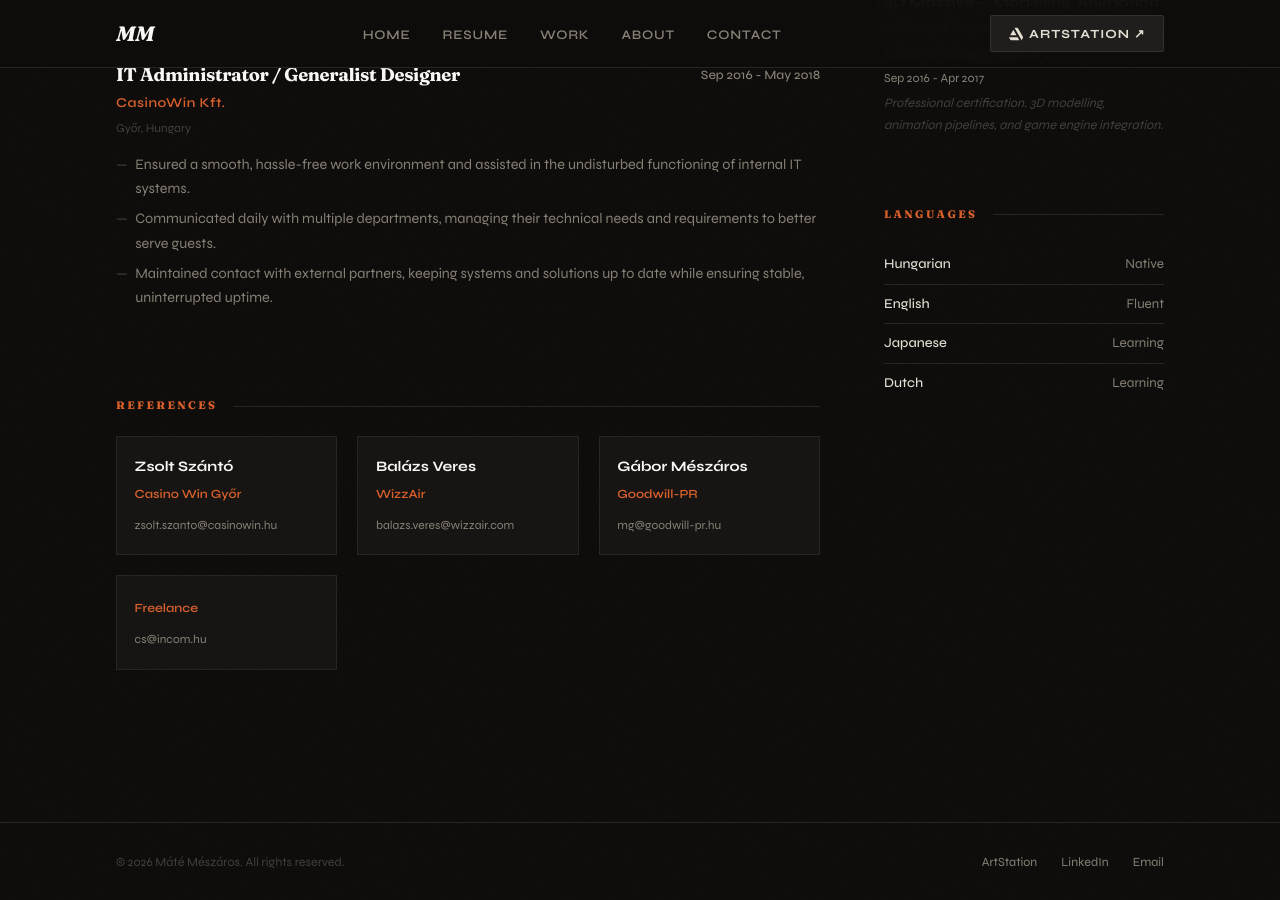
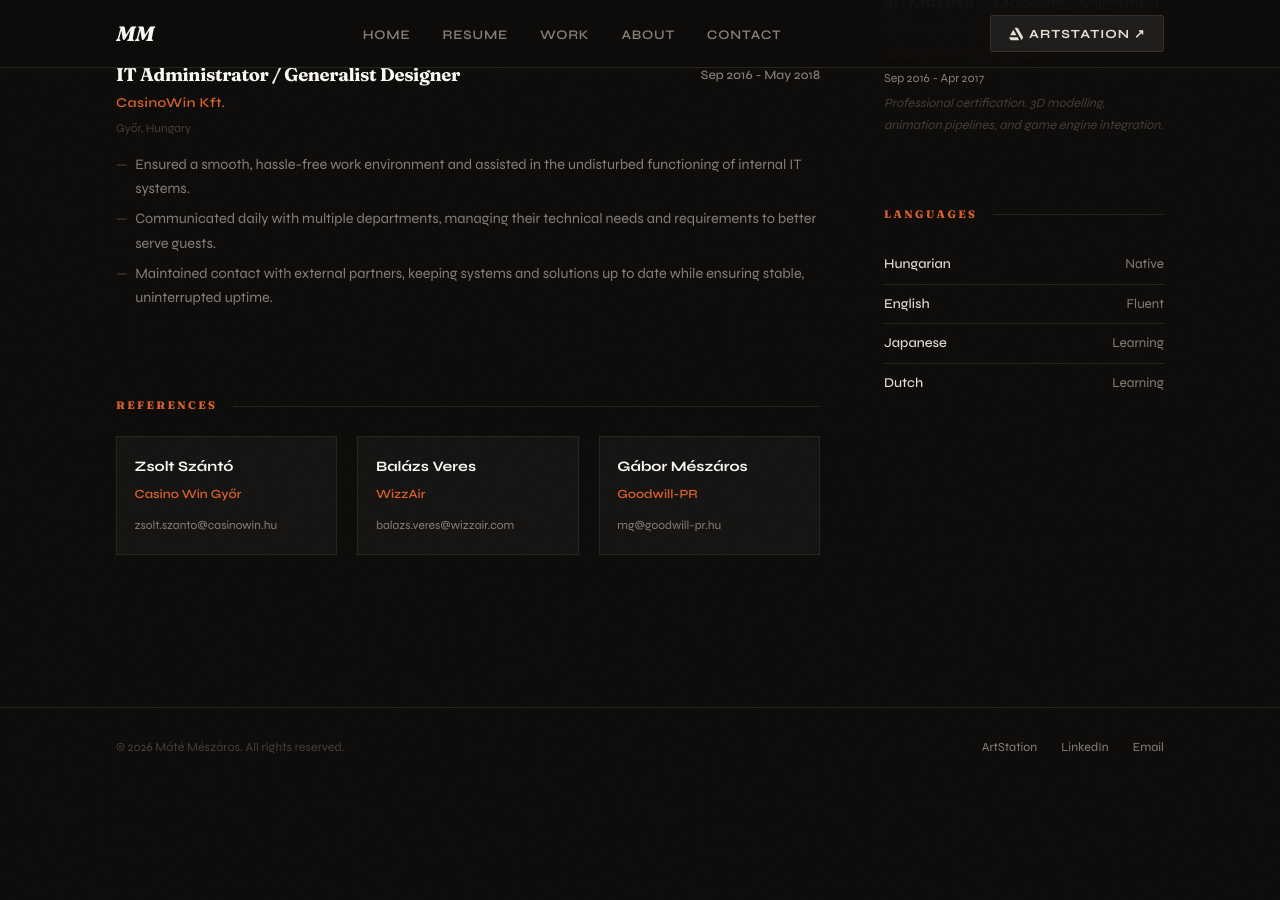
Before and after one commit to Muad0510/muad0510.github.io, a Jekyll site: the page built from resume.html, in a window 1280 px wide and 900 px high, scrolled down 1442 px. Built offline with Jekyll 4.4.1, drawn with Linux system fonts in a browser that asks for light colours; after the commit the page ends 2228 px from its top, so only the background shows below that.

```diff
--- a/_data/resume.yml
+++ b/_data/resume.yml
@@ -106,6 +106,3 @@ references:
   - name: "Gábor Mészáros"
     company: "Goodwill-PR"
     email: "mg@goodwill-pr.hu"
-  - mame: "Csaba Istvan Berta"
-    company: "Freelance"
-    email: "cs@incom.hu"
```
